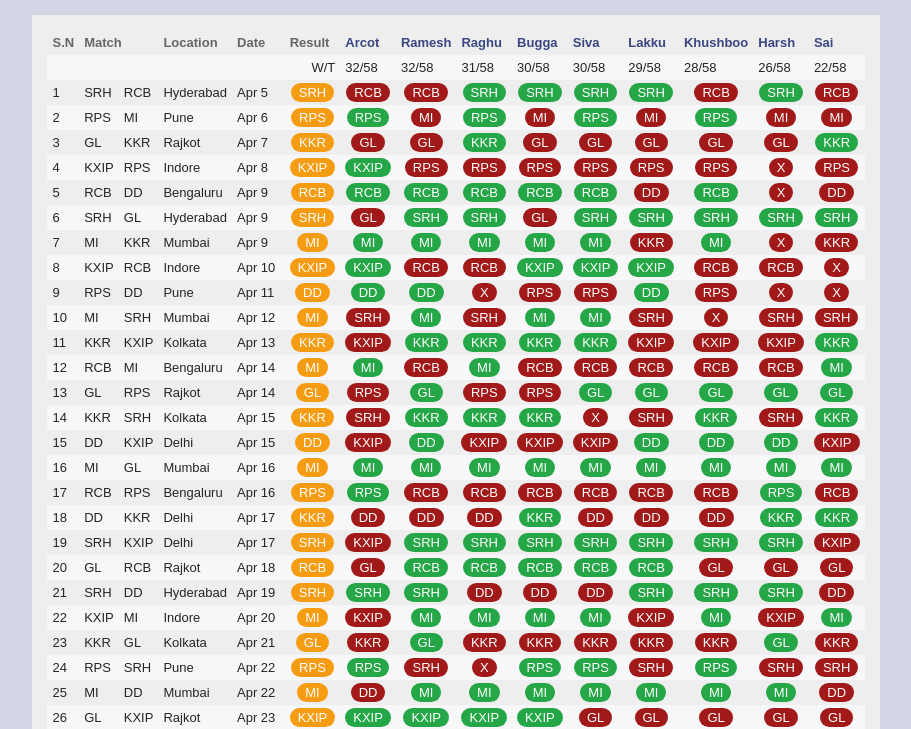
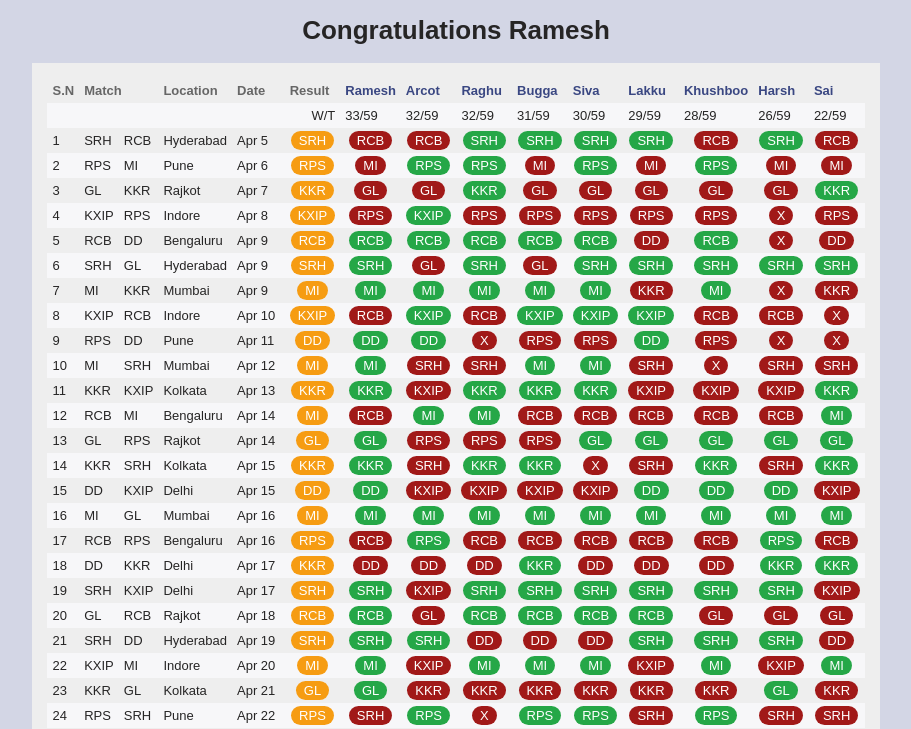
Before and after one commit to ipl10/ipl, a plain HTML site: page index.html in a window 1280 px wide. Shown: the part 74-803 px from the top of the page, without its empty margins (184-1095 px from the left). Drawn offline with Linux system fonts and the light colour scheme.

Commit message:
Match result 60

```diff
--- a/data.js
+++ b/data.js
@@ -2866,5 +2866,52 @@
         "team": "MI"
       }
     ]
+  },{
+    "match": [
+      "RPS",
+      "MI"
+    ],
+    "location": "Hyderabad",
+    "date": "05-21-2017",
+    "time": "8:00PM",
+    "result": "MI",
+    "users": [
+      {
+        "name": "arcot",
+        "team": "RPS"
+      },
+      {
+        "name": "bugga",
+        "team": "MI"
+      },
+      {
+        "name": "harsh",
+        "team": "RPS"
+      },
+      {
+        "name": "khushboo",
+        "team": "RPS"
+      },
+      {
+        "name": "lakku",
+        "team": "RPS"
+      },
+      {
+        "name": "raghu",
+        "team": "MI"
+      },
+      {
+        "name": "ramesh",
+        "team": "MI"
+      },
+      {
+        "name": "sai",
+        "team": "X"
+      },
+      {
+        "name": "siva",
+        "team": "RPS"
+      }
+    ]
   }
 ]
--- a/index.html
+++ b/index.html
@@ -16,6 +16,7 @@
 
   <body ng-controller="MainCtrl">
     <h1 class="text-center">Indian Premier League T20</h1>
+    <h1 class="text-center">Congratulations Ramesh</h1>
     <table class="tstats-table" cellpadding="0" cellspacing="0">
       <tr>
         <th>S.N</th>
```
